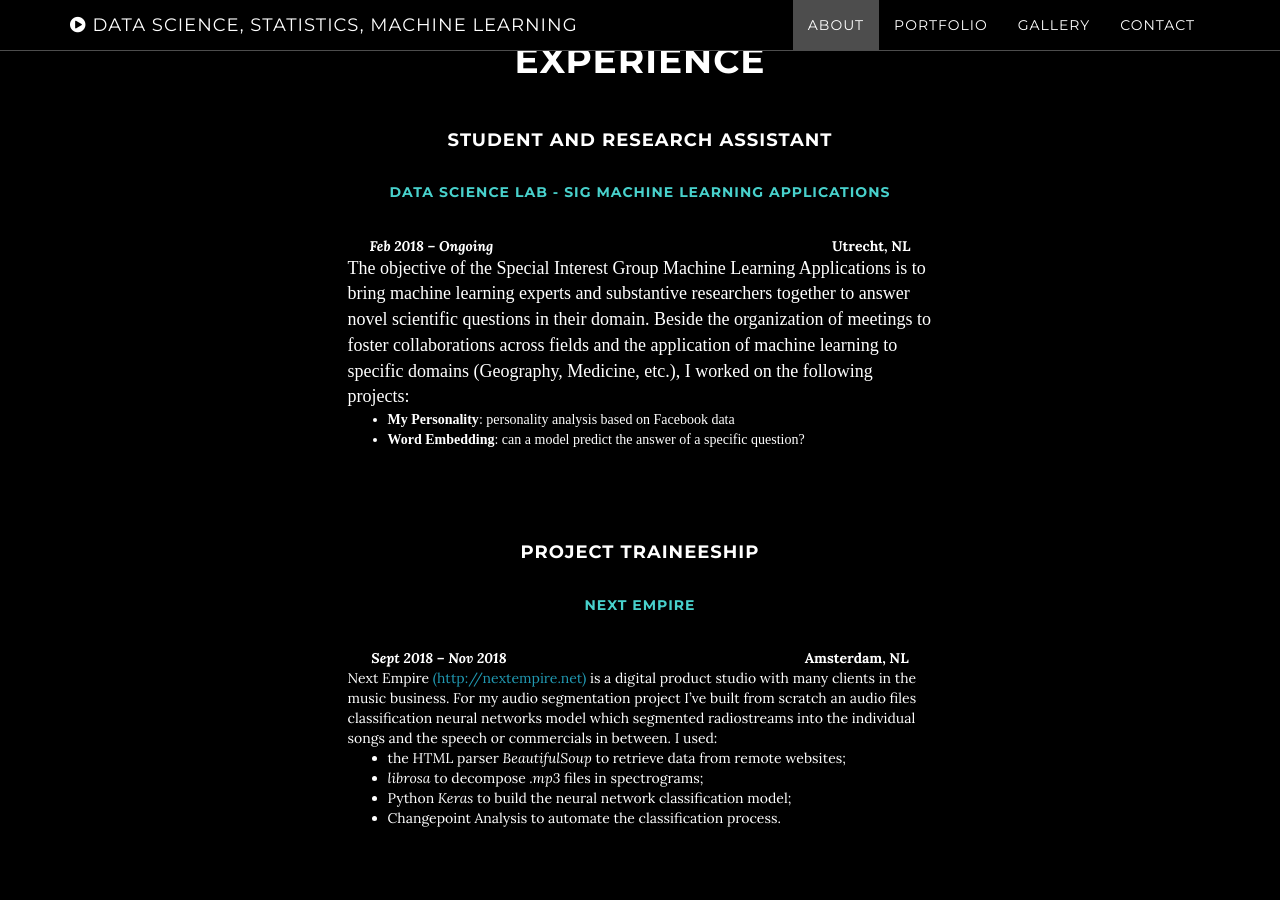
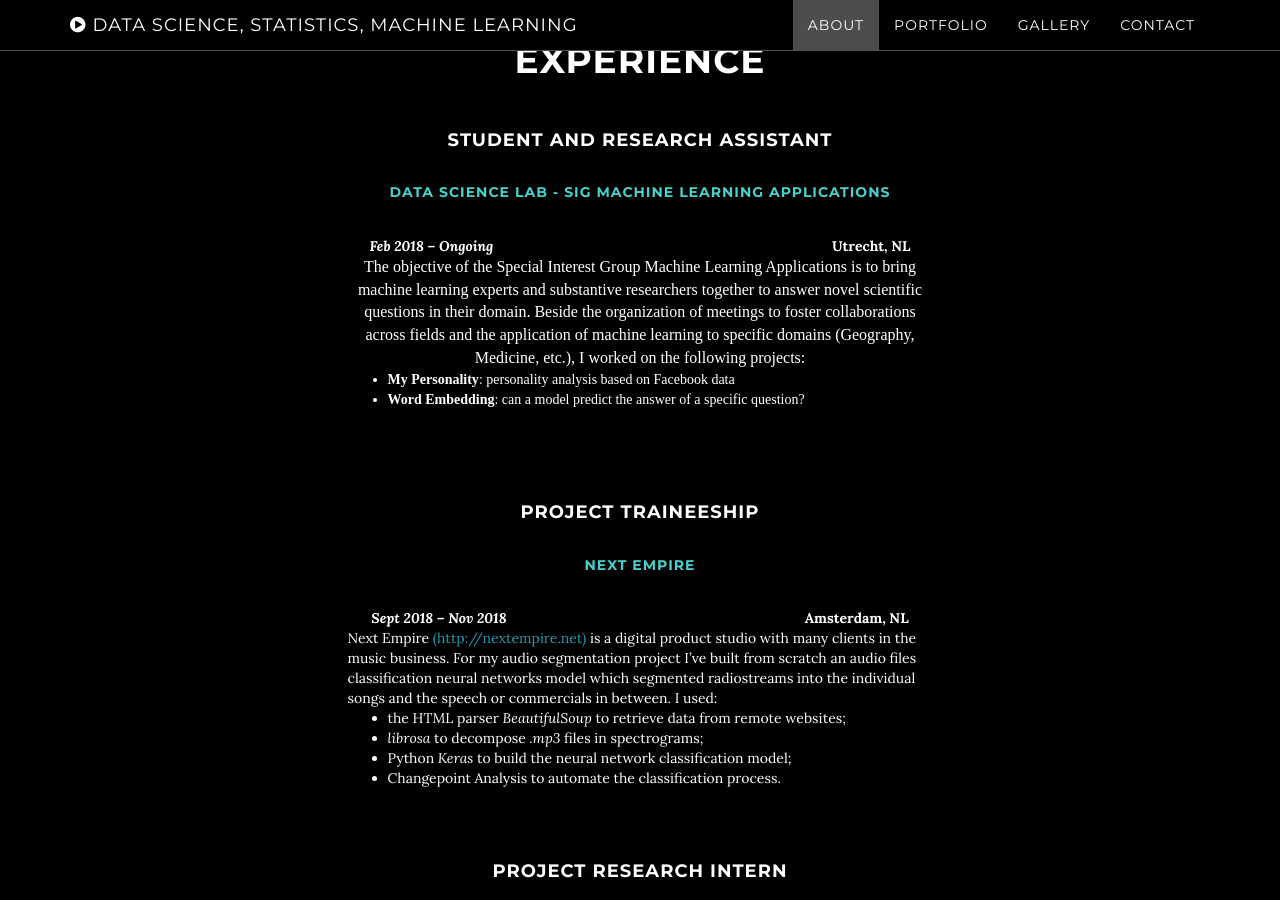
Before and after one commit to AgneseG/AgneseG.github.io, a Jekyll site: the page built from index.html, in a window 1280 px wide and 900 px high, scrolled down 1059 px. Built offline with Jekyll 4.4.1, drawn with Linux system fonts in a browser that asks for light colours.

Commit message:
Update about.html

```diff
--- a/_includes/about.html
+++ b/_includes/about.html
@@ -20,7 +20,7 @@
 <h4 " >Student and Research Assistant</h4>
 <h5 style="color:#48D1CC">Data Science Lab - SIG Machine Learning Applications</h5>
 <strong  style="text-align: left;"><em>Feb 2018 &ndash; Ongoing &nbsp;</em> &nbsp;&nbsp;&nbsp; &nbsp;&nbsp;&nbsp; &nbsp;&nbsp;&nbsp;&nbsp;&nbsp;&nbsp;&nbsp;&nbsp;&nbsp;&nbsp;  &nbsp;&nbsp;&nbsp; &nbsp;&nbsp;&nbsp;&nbsp;&nbsp;&nbsp;&nbsp;&nbsp; &nbsp;  &nbsp; &nbsp; &nbsp; &nbsp; &nbsp; &nbsp; &nbsp; &nbsp; &nbsp; &nbsp;&nbsp; &nbsp; &nbsp; &nbsp; &nbsp; &nbsp; &nbsp; &nbsp; &nbsp; &nbsp; &nbsp; &nbsp; &nbsp; &nbsp; &nbsp; &nbsp; &nbsp; &nbsp; Utrecht, NL</strong>
-<div  style="font-family:Didot;font-size:18px;font-weight:500;text-align: left;" >The objective of the Special Interest Group Machine Learning Applications is to bring machine learning experts and substantive researchers together to answer novel scientific questions in their domain. Beside the organization of meetings to foster collaborations across fields and the application of machine learning to specific domains (Geography, Medicine, etc.), I worked on the following projects:</div>
+<div  style="font-family:Didot;font-size:16px;font-weight:500;" >The objective of the Special Interest Group Machine Learning Applications is to bring machine learning experts and substantive researchers together to answer novel scientific questions in their domain. Beside the organization of meetings to foster collaborations across fields and the application of machine learning to specific domains (Geography, Medicine, etc.), I worked on the following projects:</div>
 <ul>
 <li  style="font-family:Didot;text-align: left;"><strong>My Personality</strong>: personality analysis based on Facebook data</li>
 <li  style="font-family:Didot;text-align: left;" ><strong>Word Embedding</strong>: can a model predict the answer of a specific question?</li>
```
